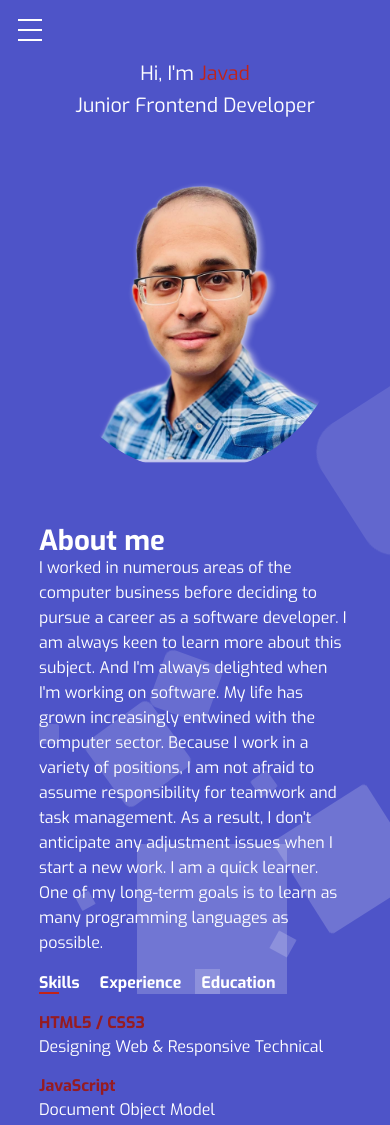
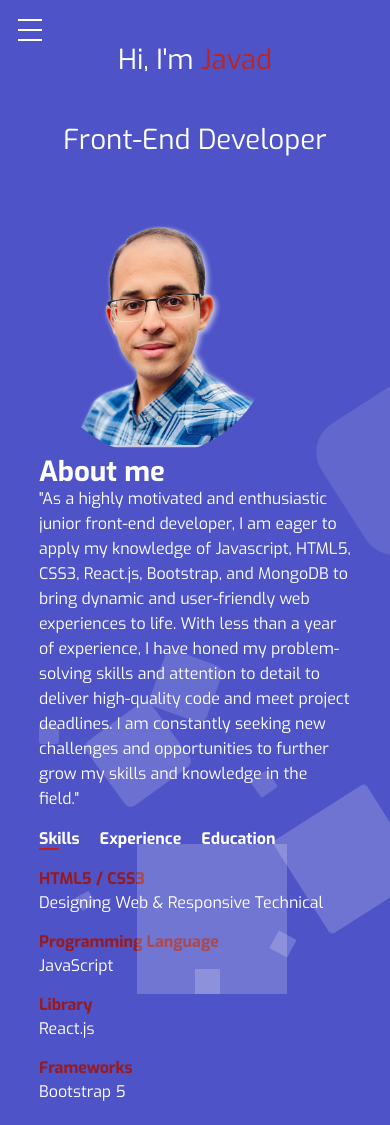
Before and after one commit to JavadEDev/Portfolio-Page, a plain HTML site: page index.html in a window 390 px wide. Shown: the top 1125 px of the page. Drawn offline with Linux system fonts and the light colour scheme.

Commit message:
fixed img and mobile mode

```diff
--- a/index.html
+++ b/index.html
@@ -48,28 +48,27 @@
     </header>
     <main>
         <section class="banner container">
-            <article class="banner-text">
-                <div class="banner-animation">
-                    <h1>Hi, I'm <span>Javad</span><br>Junior Frontend Developer</h1>
-                </div>
-            </article>
-            <article class="banner-img">
+            <!-- <article class="banner-text"> -->
+            <div class="banner-animation">
+                <h1>Hi, I'm <span>Javad</span><br>Front-End Developer</h1>
+            </div>
+            <!-- </article> -->
+            <!-- <article class="banner-img">
                 <img src="images/11.png" alt="">
-            </article>
+            </article> -->
         </section>
         <section class="row container" id="about">
             <article class="about-col-1">
-                <img src="images/12.png" alt="">
+                <img src="images/11.png" alt="">
             </article>
             <article class="about-col-2">
                 <h1 class="sub-title">About me</h1>
                 <p>
-                    I worked in numerous areas of the computer business before deciding to pursue a career as a software
-                    developer. I am always keen to learn more about this subject. And I'm always delighted when I'm
-                    working on software. My life has grown increasingly entwined with the computer sector. Because I
-                    work in a variety of positions, I am not afraid to assume responsibility for teamwork and task
-                    management. As a result, I don't anticipate any adjustment issues when I start a new work. I am a
-                    quick learner. One of my long-term goals is to learn as many programming languages as possible.
+                    "As a highly motivated and enthusiastic junior front-end developer, I am eager to apply my knowledge
+                    of Javascript, HTML5, CSS3, React.js, Bootstrap, and MongoDB to bring dynamic and user-friendly web
+                    experiences to life. With less than a year of experience, I have honed my problem-solving skills and
+                    attention to detail to deliver high-quality code and meet project deadlines. I am constantly seeking
+                    new challenges and opportunities to further grow my skills and knowledge in the field."
                 </p>
                 <ul class="tab-titles">
                     <li class="tab-links active-link" onclick="opentab('skills')">Skills</li>
@@ -78,16 +77,17 @@
                 </ul>
                 <ul class="tab-contents tab-active" id="skills">
                     <li><span>HTML5 / CSS3</span><br>Designing Web & Responsive Technical</li>
-                    <li><span>JavaScript</span><br>Document Object Model</li>
+                    <li><span>Programming Language</span><br>JavaScript</li>
+                    <li><span>Library</span><br>React.js</li>
                     <li><span>Frameworks</span><br>Bootstrap 5</li>
                 </ul>
                 <ul class="tab-contents" id="experience">
-                    <li><span>2021 - 2022</span><br>Frontend Web Developer</li>
+                    <li><span>2021 - 2022</span><br>Frontend Development Advanced Industry Training at Brainnest Co </li>
                     <li><span>2018 - 2019</span><br>Executive Secretary of ICT Guild Organization</li>
                     <li><span>2013 - 2018</span><br> Technician Support & Desktop and laptop installations</li>
                 </ul>
                 <ul class="tab-contents" id="education">
-                    <li><span>2022</span><br>Frontend Development Course at Brainnest Co</li>
+                    <li><span>2022</span><br>Frontend Development Certification at Brainnest Co</li>
                     <li><span>2012</span><br>Bachelor of Science: Software Engineering</li>
                 </ul>
             </article>
@@ -97,7 +97,7 @@
             <article class="services-list">
                 <div>
                     <i class="fa-solid fa-code"></i>
-                    <h2>HTML5/CSS Development</h2>
+                    <h2>HTML5/CSS3 Development</h2>
                     <p>We feed interactive elements using W3C standard & cross-browser compatibility coding standards to
                         put wind in your digital sails.</p>
                     <a href="#">Learn more</a>
--- a/style/style.css
+++ b/style/style.css
@@ -28,7 +28,8 @@
 body {
     font-family: 'Exo', Tahoma, Geneva, Verdana, sans-serif;
 }
-html{
+
+html {
     scroll-behavior: smooth;
 }
 
@@ -127,7 +128,7 @@ nav {
 .toggler:checked+.hamburger>div::after {
     top: 0;
     transform: rotate(135deg);
-    background:var(--black-100);
+    background: var(--black-100);
 }
 
 .navmenu {
@@ -191,36 +192,36 @@ nav .fas {
     place-items: center;
 }
 
-.banner-img {
+/* .banner-img {
     flex-basis: 35%;
-}
+} */
 
-.banner-img img {
+/* .banner-img img {
     width: 100%;
     -webkit-border-radius: 50%;
     -moz-border-radius: 50%;
     -ms-border-radius: 50%;
     -o-border-radius: 50%;
     border-radius: 50%;
-}
+} */
 
-.banner-text {
+/* .banner-text {
     flex-basis: 60%;
-}
+} */
 
 .banner-animation {
-    width: 23ch;
-    -webkit-animation: typing 2s steps(22), blink 0.5s step-end alternate;
-    animation: typing 2s steps(22), blink 0.5s step-end alternate;
+    width: 100%;
+    -webkit-animation: typing 5s steps(22), blink 0.5s step-end alternate;
+    animation: typing 5s steps(22), blink 0.5s step-end alternate;
     white-space: nowrap;
     overflow: hidden;
-    font-size: calc(0.1rem + 3vw);
+    text-align: center;
 }
 
 .banner-animation h1 {
-    font-size: calc(0.5rem + 3vw);
-    margin-top: 2rem;
-    line-height: 5rem;
+    font-size: calc(1rem + 3vw);
+    margin-top: auto;
+    line-height: 8rem;
 }
 
 .banner-animation h1 span {
@@ -239,11 +240,11 @@ nav .fas {
 
 .about-col-1 img {
     width: 100%;
-    -webkit-border-radius: 20px;
-    -moz-border-radius: 20px;
-    -ms-border-radius: 20px;
-    -o-border-radius: 20px;
-    border-radius: 20px;
+    -webkit-border-radius: 50%;
+    -moz-border-radius: 50%;
+    -ms-border-radius: 50%;
+    -o-border-radius: 50%;
+    border-radius: 50%;
 }
 
 .about-col-2 {
@@ -582,6 +583,7 @@ form .btn2 {
     cursor: pointer;
     margin-bottom: 50px;
 }
+
 #msg {
     color: var(--white-100);
     font-weight: bold;
@@ -742,46 +744,44 @@ form .btn2 {
 }
 
 /* ---------- CSS for Small Screen --------- */
-@media only screen and (max-width: 600px) {
+@media only screen and (max-width: 768px) {
     .banner {
         display: grid;
+        margin-top: 100px;
+        height: 200px;
     }
 
-    .banner-text {
+    /* .banner-text {
         text-align: center;
-    }
+    } */
 
     .banner-animation {
-        width: 30ch;
+        width: 100%;
         white-space: wrap;
         overflow: hidden;
     }
 
     .banner-animation h1 {
-        line-height: 2rem;
+        line-height: 5rem;
     }
 
-    .banner-img img {
+    /* .banner-img img {
         height: 300px;
-    }
+    } */
 
     nav {
         position: fixed;
         z-index: 1;
         width: 0%;
-        height: 100vh;
+        height: 100%;
         /*APPLYINGTRANSITIONTOTHEMENU:;
-        */transition: all 0.4s ease;
+        */
+        transition: all 0.4s ease;
         background: var(--red-200);
-        -webkit-border-radius: 10px ;
-        -moz-border-radius: 10px ;
-        -ms-border-radius: 10px ;
-        -o-border-radius: 10px ;
-        border-radius: 10px ;
-}
+    }
 
     /* IF THE TOGGLER IS CHECKED, THEN INCREASE THE WIDTH OF THE MENU TO 30% , CREATING A SMOOTH EFFECT :  */
-    .toggler:checked ~ nav {
+    .toggler:checked~nav {
         width: 25%;
     }
 
@@ -808,15 +808,16 @@ form .btn2 {
     }
 
     /* WHEN THE TOGGLER IS CHECKED, CHANGE THE VISIBILITY TO VISIBLE :  */
-    .toggler:checked ~ nav > .navmenu {
+    .toggler:checked~nav>.navmenu {
         transition: visibility 0.4s ease;
         transition-delay: 0.1s;
         visibility: visible;
     }
 
-    .toggler:checked ~ nav > .navmenu > li > a:hover {
+    .toggler:checked~nav>.navmenu>li>a:hover {
         color: var(--red-100);
     }
+
     .logo {
         flex: 0;
     }
@@ -842,8 +843,9 @@ form .btn2 {
         flex-basis: 100%;
     }
 
-    .about-col-1 {
-        display: none;
+    .about-col-1 img{
+        width: 75%;
+        align-items: center;
     }
 
     .tab-links {
@@ -854,7 +856,10 @@ form .btn2 {
     #contact,
     #portfolio,
     #services {
-        padding-top: 1.7rem;
+        padding-top: 1rem;
+        padding-bottom: 1rem;
     }
-
+    .row {
+        flex-direction: column;
+    }
 }
```
